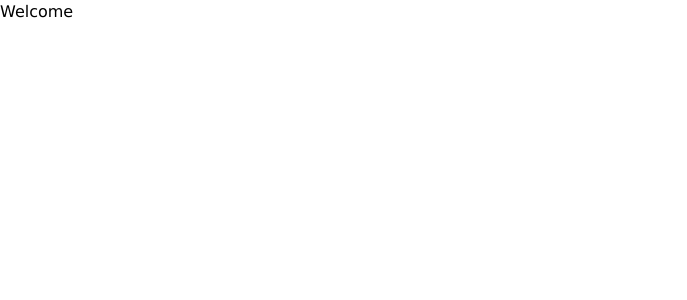
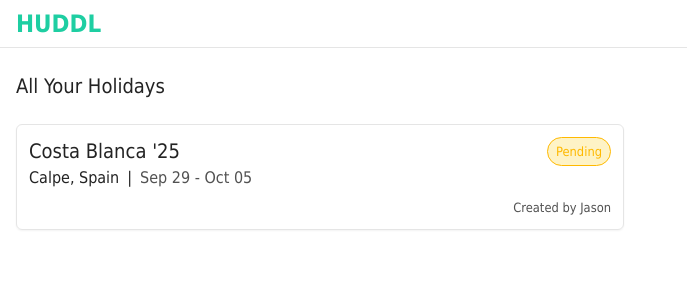
Before and after one commit to JayJayOnGit/huddl, a Next.js app in the folder frontend/: page / in a window 1280 px wide. Shown: the top 300 px of the page, without its empty margins (0-687 px from the left). Built offline with nearby package versions, Linux system fonts and the light colour scheme; sample sign-in values are in the browser's storage.

Commit message:
ui revamp with temp group card

```diff
--- a/frontend/src/components/LoginForm.tsx
+++ b/frontend/src/components/LoginForm.tsx
@@ -26,21 +26,21 @@ export default function LoginForm() {
 
   return (
     <div>
-      <form className="flex flex-col gap-8 mx-auto w-full">
+      <form className="flex flex-col gap-4 mx-auto w-full">
         <input
-          className="bg-white px-8 py-4 border-1 border-gray-400 rounded-md shadow-sm"
+          className="bg-white px-8 py-4 border-1 border-neutral-200 rounded-md shadow-xs"
           type="text"
           placeholder="@username"
           onChange={(e) => setUsername(e.target.value)}
         />
         <input
-          className="bg-white px-8 py-4 border-1 border-gray-400 rounded-md shadow-sm"
+          className="bg-white px-8 py-4 border-1 border-neutral-200 rounded-md shadow-xs"
           type="password"
           placeholder="password"
           onChange={(e) => setPassword(e.target.value)}
         />
         <button
-          className="bg-brand text-white font-bold px-8 py-4 border-1 border-gray-400 rounded-md shadow-sm"
+          className="bg-brand text-white font-bold px-8 py-4 border-1 border-brand-dark rounded-md shadow-xs hover:shadow-md hover:bg-brand-dark"
           type="button"
           onClick={() => loginUser()}
         >
--- a/frontend/src/components/RegisterForm.tsx
+++ b/frontend/src/components/RegisterForm.tsx
@@ -26,23 +26,23 @@ export default function LoginForm() {
 
   return (
     <div>
-      <form className="flex flex-col gap-8 mx-auto w-full">
+      <form className="flex flex-col gap-4 mx-auto w-full">
         <input
-          className="bg-white px-8 py-4 border-1 border-gray-400 rounded-md shadow-sm"
+          className="bg-white px-8 py-4 border-1 border-neutral-200 rounded-md shadow-xs"
           type="text"
           placeholder="@username"
           value={username}
           onChange={(e) => setUsername(e.target.value)}
         />
         <input
-          className="bg-white px-8 py-4 border-1 border-gray-400 rounded-md shadow-sm"
+          className="bg-white px-8 py-4 border-1 border-neutral-200 rounded-md shadow-xs"
           type="password"
           placeholder="password"
           value={password}
           onChange={(e) => setPassword(e.target.value)}
         />
         <button
-          className="bg-brand text-white font-bold px-8 py-4 border-1 border-gray-400 rounded-md shadow-sm"
+          className="bg-brand text-white font-bold px-8 py-4 border-1 border-brand-dark rounded-md shadow-xs hover:shadow-md hover:bg-brand-dark"
           type="button"
           onClick={() => registerUser()}
         >
--- a/frontend/src/pages/auth/[mode].tsx
+++ b/frontend/src/pages/auth/[mode].tsx
@@ -7,9 +7,9 @@ export default function Auth() {
   const { mode } = router.query;
 
   return (
-    <div className="flex flex-col items-center h-full w-full p-4 text-xl bg-brand">
-      <div className="flex flex-col justify-center w-full max-w-[520px] m-auto px-12 py-6 border-1 border-gray-400 rounded-xl shadow-sm bg-white">
-        <div className="w-full text-center text-[104px] font-black text-brand">
+    <div className="flex flex-col items-center h-full w-full p-4 text-xl bg-white">
+      <div className="flex flex-col justify-center w-full max-w-[520px] m-auto p-6">
+        <div className="w-full text-center text-[104px] max-sm:text-[72px] font-black text-brand">
           HUDDL
         </div>
         {mode === "login" ? <LoginForm /> : <RegisterForm />}
--- a/frontend/src/pages/index.tsx
+++ b/frontend/src/pages/index.tsx
@@ -3,7 +3,32 @@ import AuthRequired from "@/components/AuthRequired";
 export default function Home() {
   return (
     <AuthRequired>
-      <h1>Welcome</h1>
+      <div className="w-full h-full">
+        <header className="static flex w-full h-12 px-4 items-center border-b-1 border-neutral-200">
+          <h1 className="text-2xl font-bold text-brand">HUDDL</h1>
+        </header>
+        <div className="h-full max-w-[1280px] px-4 mx-auto">
+          <h2 className="text-xl my-6">All Your Holidays</h2>
+          <div className="grid grid-cols-2 max-xl:grid-cols-1 gap-8">
+            <div className="flex flex-col p-3 rounded-md border-1 border-neutral-200 shadow-xs hover:border-neutral-400 hover:shadow-md transition-all">
+              <div className="flex justify-between">
+                <h3 className="text-xl">Costa Blanca '25</h3>
+                <small className="w-min py-1 px-2 border-1 bg-amber-100 border-amber-400 text-amber-400 rounded-4xl">
+                  Pending
+                </small>
+              </div>
+              <div className="flex gap-x-2 pb-2">
+                <p>Calpe, Spain</p>
+                <p>|</p>
+                <p className="text-neutral-600">Sep 29 - Oct 05</p>
+              </div>
+              <small className="text-right text-neutral-600">
+                Created by Jason
+              </small>
+            </div>
+          </div>
+        </div>
+      </div>
     </AuthRequired>
   );
 }
--- a/frontend/src/styles/globals.css
+++ b/frontend/src/styles/globals.css
@@ -1,8 +1,14 @@
 @import "tailwindcss";
 
 @theme {
-  --default-font-family: "Verdana", "sans-serif";
+  --default-font-family: "Tahoma", "sans-serif";
   --color-brand: #1ecea2;
+  --color-brand-dark: #179e7e;
+}
+
+html {
+  color: #232323;
+  font-weight: 500;
 }
 
 html,
```
